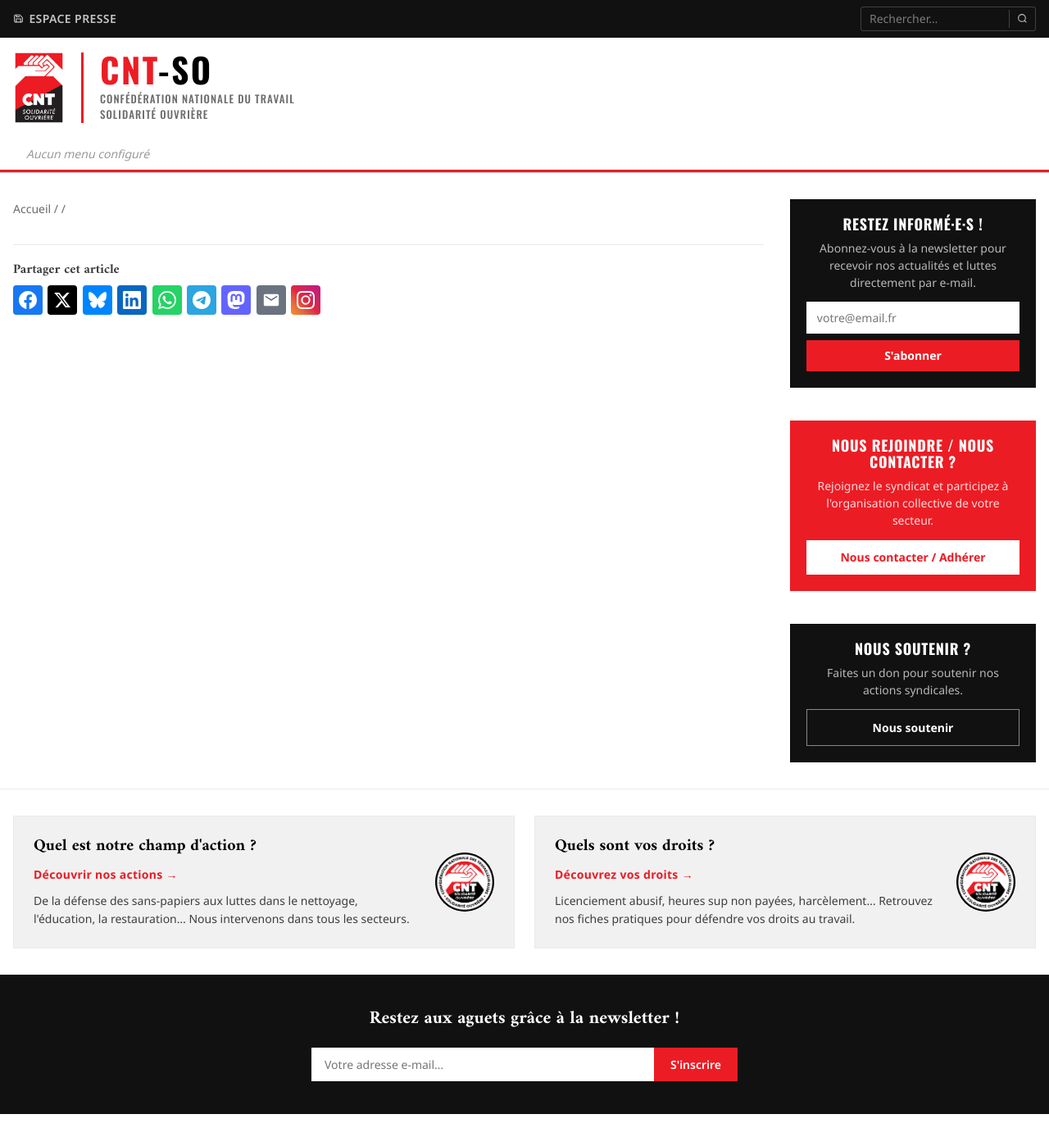
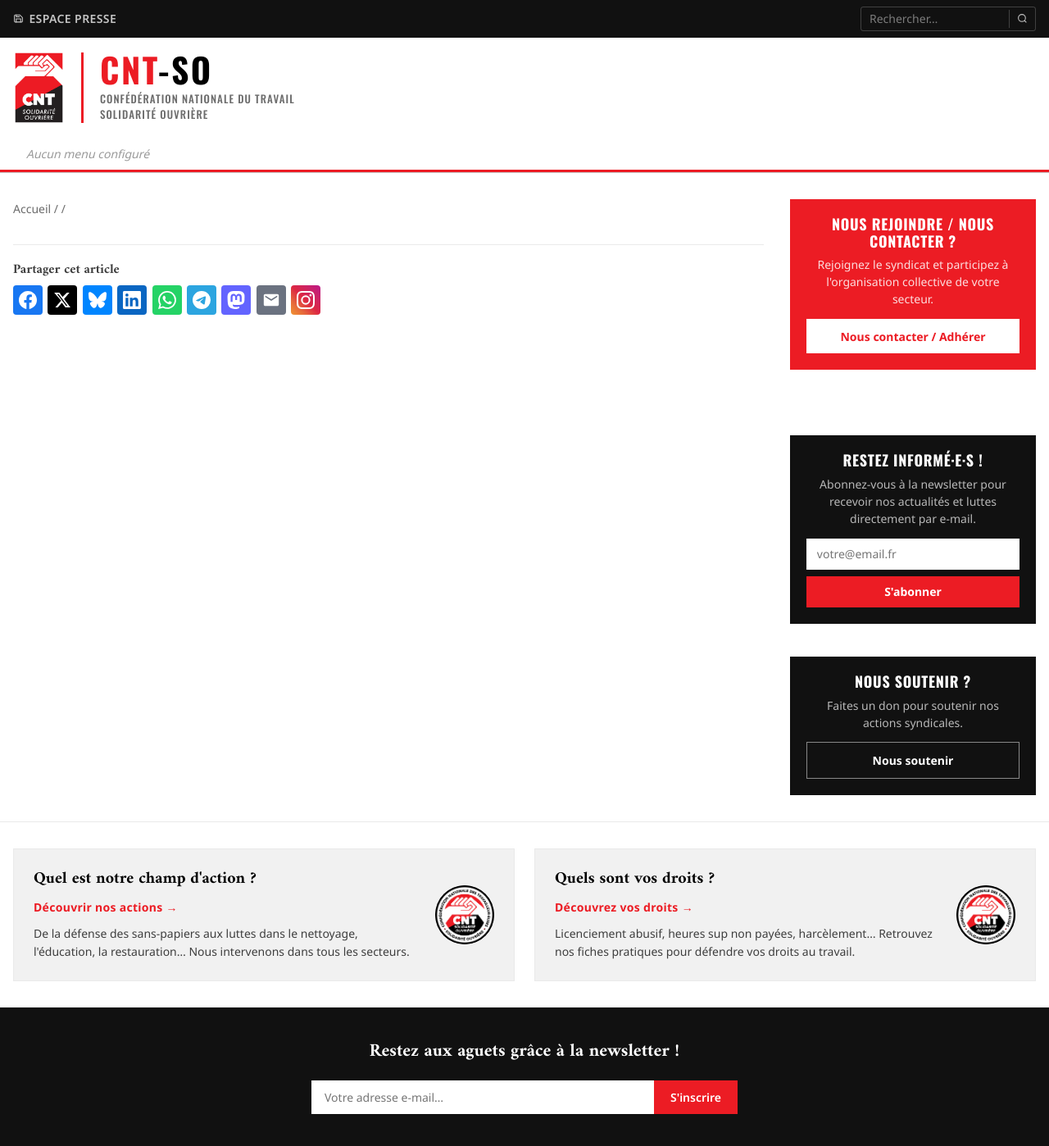
Before and after one commit to cnt-so-numerique/site-cnt-so, a Django app: template templates/content/article_detail.html in a window 1280 px wide. Shown: the top 1398 px of the page at 82% size. Run offline with Django 5.2, Linux system fonts and the light colour scheme; the template is opened without the code that fills it, so the values that code supplies are empty; parts of the project's set-up code (start-up, migrations or seed data) failed here and were passed over; some libraries are stand-ins or nearby versions.

Commit message:
feat(sidebar): applique l'ordre contact / Suivez-nous / newsletter à _sidebar_cta
Ajoute aussi le bloc « Suivez-nous » à cette variante (articles du site
principal) qui ne l'avait pas, pour rester cohérent avec les autres sidebars.

Co-Authored-By: Claude Fable 5 <noreply@anthropic.com>

```diff
--- a/templates/content/_sidebar_cta.html
+++ b/templates/content/_sidebar_cta.html
@@ -6,8 +6,21 @@
 {% url 'content:contact' as contact_url %}
 {% endif %}
 
+<!-- Nous rejoindre -->
+<div style="background:var(--primary-color);padding:1.25rem;text-align:center;">
+    <h3 style="font-family:'Oswald',sans-serif;font-size:18px;font-weight:700;letter-spacing:.04em;text-transform:uppercase;color:#fff;margin-bottom:.5rem;line-height:1.15;">Nous rejoindre / nous contacter&nbsp;?</h3>
+    <p style="color:rgba(255,255,255,.85);font-size:14px;line-height:1.5;margin-bottom:.85rem;">Rejoignez le syndicat et participez à l'organisation collective de votre secteur.</p>
+    <a href="{{ contact_url }}"
+       style="display:block;padding:.6rem;background:#fff;color:var(--primary-color);font-weight:700;font-size:14px;font-family:var(--font-body);text-align:center;text-decoration:none;">
+        Nous contacter / Adhérer
+    </a>
+</div>
+
+<!-- Réseaux sociaux -->
+<div style="margin-top:1rem;">{% with s=site %}{% include "content/_social_icons.html" %}{% endwith %}</div>
+
 <!-- Restez informé·e·s -->
-<div style="background:var(--dark-bg);padding:1.25rem;text-align:center;">
+<div style="background:var(--dark-bg);padding:1.25rem;text-align:center;margin-top:1rem;">
     <h3 style="font-family:'Oswald',sans-serif;font-size:18px;font-weight:700;letter-spacing:.04em;text-transform:uppercase;color:#fff;margin-bottom:.5rem;line-height:1.15;">Restez informé·e·s&nbsp;!</h3>
     <p style="color:rgba(255,255,255,.7);font-size:14px;line-height:1.5;margin-bottom:.85rem;">Abonnez-vous à la newsletter pour recevoir nos actualités et luttes directement par e-mail.</p>
     <form method="post" action="{{ newsletter_url }}" style="display:flex;flex-direction:column;gap:.5rem;">
@@ -21,16 +34,6 @@
     </form>
 </div>
 
-<!-- Nous rejoindre -->
-<div style="background:var(--primary-color);padding:1.25rem;text-align:center;margin-top:1rem;">
-    <h3 style="font-family:'Oswald',sans-serif;font-size:18px;font-weight:700;letter-spacing:.04em;text-transform:uppercase;color:#fff;margin-bottom:.5rem;line-height:1.15;">Nous rejoindre / nous contacter&nbsp;?</h3>
-    <p style="color:rgba(255,255,255,.85);font-size:14px;line-height:1.5;margin-bottom:.85rem;">Rejoignez le syndicat et participez à l'organisation collective de votre secteur.</p>
-    <a href="{{ contact_url }}"
-       style="display:block;padding:.6rem;background:#fff;color:var(--primary-color);font-weight:700;font-size:14px;font-family:var(--font-body);text-align:center;text-decoration:none;">
-        Nous contacter / Adhérer
-    </a>
-</div>
-
 <!-- Nous soutenir -->
 <div style="background:var(--dark-bg);padding:1.25rem;text-align:center;margin-top:1rem;">
     <h3 style="font-family:'Oswald',sans-serif;font-size:18px;font-weight:700;letter-spacing:.04em;text-transform:uppercase;color:#fff;margin-bottom:.5rem;line-height:1.15;">Nous soutenir&nbsp;?</h3>
```
